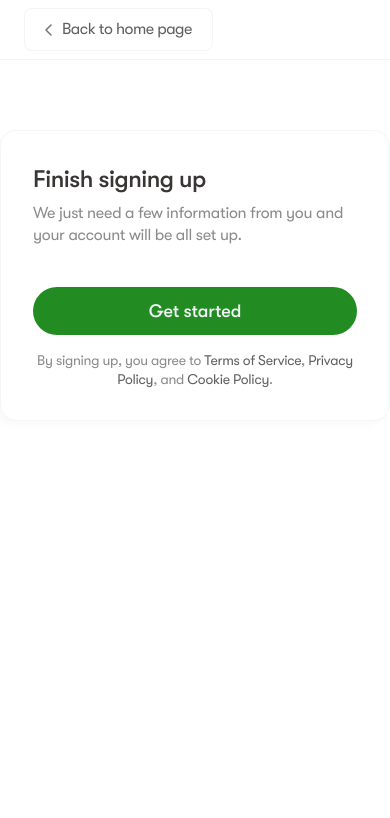
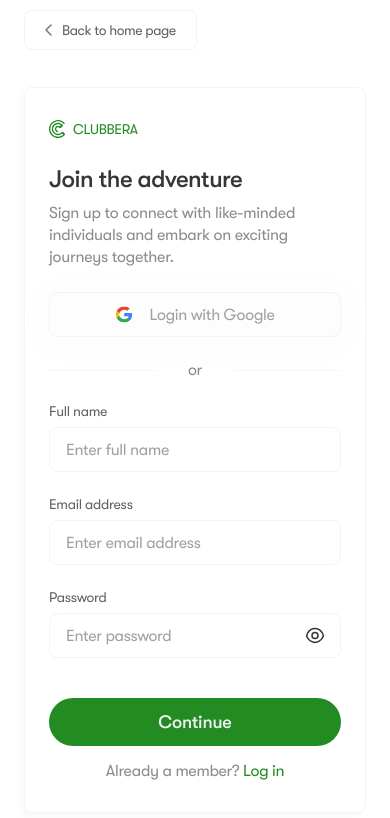
Before and after one commit to opeodedeyi/clubbera-final, a Next.js app: page /signup in a window 390 px wide. Shown: the top 818 px of the page. Built offline with nearby package versions, Linux system fonts and the light colour scheme.

Commit message:
made forms responsive

```diff
--- a/src/app/forgotpassword/page.js
+++ b/src/app/forgotpassword/page.js
@@ -54,4 +54,4 @@ export default function ForgotPassword() {
             </div>
         </Fragment>
     )
-  }
+}
--- a/src/app/login/page.js
+++ b/src/app/login/page.js
@@ -3,6 +3,7 @@
 import Link from "next/link";
 import { Fragment } from "react";
 import Header from "../../components/header/header";
+import Logo from "../../components/utility/logo";
 import MainInput from "../../components/forminput/maininput";
 import MainPasswordInput from "../../components/forminput/passwordinput";
 import CustomButton from "../../components/utility/custombutton";
@@ -35,9 +36,7 @@ export default function Login() {
             <div className="auth-container">
                 <form className="auth-container-main">
                     <div className="auth-form-content">
-                        <div className="auth-form-content-Logo">
-                            LOGO
-                        </div>
+                        <Logo coloring="default-logo-coloring" size="normal-logo-size"></Logo>
                         <div className="auth-form-content-main">
                             <div className="auth-form-content-intro">
                                 <h3>Welcome back</h3>
--- a/src/app/signup/page.js
+++ b/src/app/signup/page.js
@@ -2,6 +2,7 @@
 
 import Link from "next/link";
 import { Fragment } from "react";
+import Logo from "../../components/utility/logo";
 import Header from "../../components/header/header";
 import MainInput from "@/components/forminput/maininput";
 import MainPasswordInput from "../../components/forminput/passwordinput";
@@ -16,9 +17,7 @@ const SignupStepOne = ({ email, setEmail, fullName, setFullName, password, setPa
     return (
         <>
             <div className="auth-form-content">
-                <div className="auth-form-content-Logo">
-                    LOGO
-                </div>
+                <Logo coloring="default-logo-coloring" size="normal-logo-size"></Logo>
                 <div className="auth-form-content-main">
                     <div className="auth-form-content-intro">
                         <h3>Join the adventure</h3>
@@ -82,7 +81,7 @@ const SignupStepTwo = () => {
 }
 
 export default function Signup() {
-    const [step, setStep] = useState(2);
+    const [step, setStep] = useState(1);
     const [email, setEmail] = useState('');
     const [fullName, setFullName] = useState('');
     const [password, setPassword] = useState('');
--- a/src/app/style/authentication.css
+++ b/src/app/style/authentication.css
@@ -130,3 +130,14 @@
 .auth-dark-link:hover {
     color: var(--color-dark);
 }
+
+@media screen and  (max-width: 768px) {
+    .auth-container {
+        padding: 87px 24px 0;
+    }
+
+    .auth-container-main {
+        padding: 32px 24px;
+        border-radius: 8px;
+    }
+}
--- a/src/components/forminput/maininput.js
+++ b/src/components/forminput/maininput.js
@@ -14,11 +14,9 @@ const MainInput = ( props ) => {
             <div className="main-input-text">
                 <div className="form-label-container">
                     <label className="form-label" htmlFor={props.input}>{ props.input }</label>
-                    {props.forgotpassword && <Link className="form-label-forgot" href="/forgotpassword">Forgot password?</Link>}
                 </div>
 
                 <input
-                    forgotpassword
                     placeholder={props.placeholder}
                     value={props.value}
                     onFocus={props.onFocus}
--- a/src/components/header/header.css
+++ b/src/components/header/header.css
@@ -27,6 +27,10 @@
         height: 60px;
     }
 
+    .no-border-bottom {
+        border-bottom: none;
+    }
+
     .header-buttons {
         gap: 16px;
     }
--- a/src/components/header/header.js
+++ b/src/components/header/header.js
@@ -1,6 +1,5 @@
 'use client';
 
-import Link from "next/link";
 import { useRouter, usePathname } from "next/navigation";
 import "./header.css";
 
@@ -16,7 +15,7 @@ export default function Header() {
 
     return (
         <>
-            <header className="header-main">
+            <header className={`header-main ${pathName==='/login' || pathName==='/signup' || pathName==='/forgotpassword' ? 'no-border-bottom' : ''}`}>
                 {pathName==='/login' || pathName==='/signup' || pathName==='/forgotpassword' ?
                     <CustomButton link destination="/" coloring="form-header-coloring" size="form-header-size"><img src="/back_direction.svg" alt="<" /><span>Back to home page</span></CustomButton>
                 :
--- a/src/components/utility/custombutton.css
+++ b/src/components/utility/custombutton.css
@@ -140,4 +140,11 @@
         line-height: 135%;
         padding: 9px 28px;
     }
+
+    .form-header-size {
+        padding: 10px 20px;
+        font-size: .875rem;
+        line-height: 135%;
+        letter-spacing: -0.42px;
+    }
 }
```
